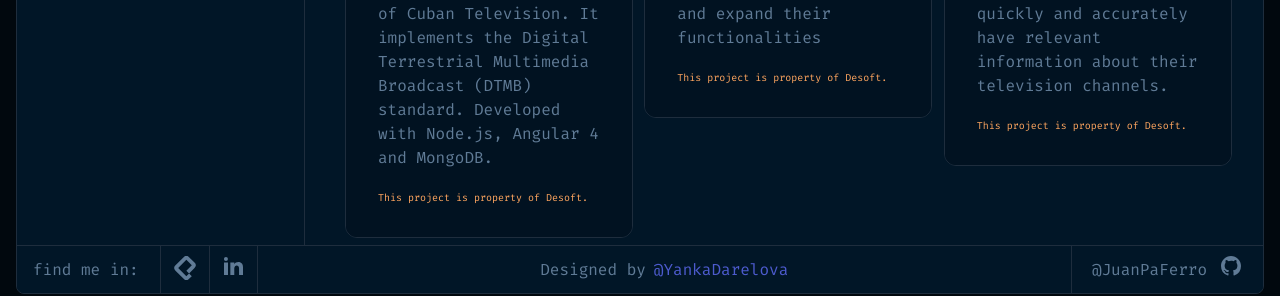
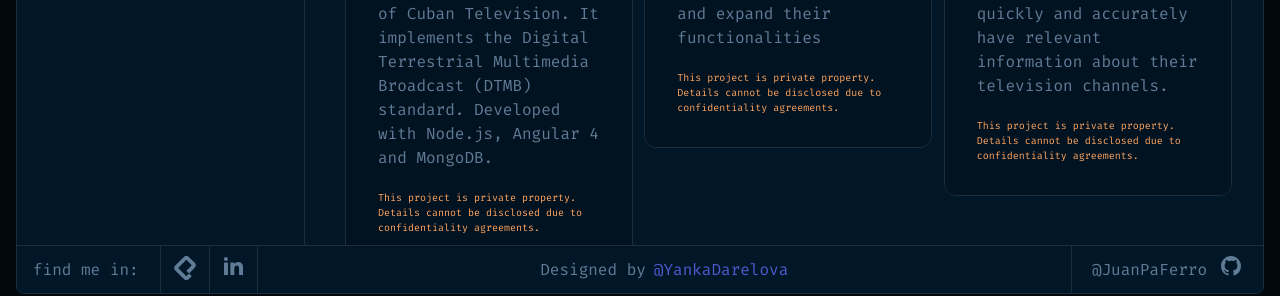
Before and after one commit to JuanPaFerro/portfolio, a Next.js app: page /projects in a window 1280 px wide. Shown: the part 468-764 px from the top of the page. Built offline with nearby package versions, Linux system fonts and the light colour scheme; grey boxes are pictures that could not be loaded.

Commit message:
UI enhancement

```diff
--- a/src/components/Footer/Footer.jsx
+++ b/src/components/Footer/Footer.jsx
@@ -9,7 +9,7 @@ const Footer = () => {
   const router = useRouter();
   return (
     <footer
-      className={`h-12 w-full border-t items-center bg-blue border-t-lines flex justify-between lg:justify-start z-10 lg:absolute bottom-0`}
+      className={`h-12 w-full border-t items-center bg-blue border-t-lines flex justify-between lg:justify-start z-50 lg:absolute bottom-0`}
     >
       <div className="pl-4 lg:flex lg:border-r lg:border-lines lg:h-full lg:items-center lg:w-40">
         <p className="text-label text-gray">find me in:</p>
--- a/src/components/Layout/Layout.jsx
+++ b/src/components/Layout/Layout.jsx
@@ -6,7 +6,7 @@ const Layout = ({ children }) => {
   return (
     <>
       <div className="h-screen w-full p-4 bg-black font-monospace overflow-auto">
-        <div className="w-full border border-lines rounded-lg bg-blue relative overflow-auto">
+        <div className="w-full border border-lines rounded-lg bg-blue relative overflow-scroll">
           <Nav />
           {children}
           <Footer/>
--- a/src/components/ProjectCard/ProjectCard.jsx
+++ b/src/components/ProjectCard/ProjectCard.jsx
@@ -24,7 +24,7 @@ const ProjectCard = ({ project }) => {
         <div className=" flex flex-col p-8 space-y-5 text-label text-gray bg-darker-blue">
           <p className={``}>{project.details}</p>
           {project.link === "" ? (
-            <p className="text-orange text-[10px]">This project is property of Desoft.</p>
+            <p className="text-orange text-[10px]">This project is private property. Details cannot be disclosed due to confidentiality agreements.</p>
           ) : (
             <a href={project.link} target="blank">
               <div className="h-9 w-32 text-snippets text-white flex items-center justify-center rounded-lg cursor-pointer bg-[#1C2B3A] hover:bg-[#263B50]">
--- a/src/pages/api/projects.js
+++ b/src/pages/api/projects.js
@@ -49,15 +49,6 @@ export default function handler(req, res) {
         technologies: ["react", "html", "css", "javascript"],
       },
       {
-        title: "Portfolio",
-        subtitle: "_portfolio",
-        image: "https://i.ibb.co/5vc7wd8/portfolio.png",
-        details:
-          "This portfolio was created using NextJS, a ReactJS based framework and TailwindCSS.",
-        link: "https://portfolio-juanpaferro.vercel.app",
-        technologies: ["react", "html", "css", "javascript", "tailwind", "next"],
-      },
-      {
         title: "TuAmbia Store",
         subtitle: "_tuambia-store",
         image: "https://i.ibb.co/b2HLNQD/Screenshot-2023-01-18-at-9-10-45-PM.png",
@@ -72,6 +63,14 @@ export default function handler(req, res) {
         details: "Backoffice application for the web store TuAmbia.",
         link: "",
         technologies: ["react", "html", "css", "javascript", "mui", "rhf", "react-query"]
+      },
+      {
+        title: "Lit-Data",
+        subtitle: "_lit-data",
+        image: "https://i.ibb.co/XJbJR2w/Screenshot-2024-02-16-at-1-18-13-AM.png",
+        details: "Innovative web application, designed to provide our clients with extended functionalities beyond conventional survey platforms like SurveyMonkey.",
+        link: "",
+        technologies: ["react", "html", "css", "javascript", "next", "rhf", "react-query"],
       }
     ],
   });
--- a/src/pages/projects.jsx
+++ b/src/pages/projects.jsx
@@ -13,7 +13,7 @@ const Projects = () => {
         <div className="flex h-16 w-full pl-6 text-white text-snippets items-center lg:hidden">
           <p>_projects</p>
         </div>
-        <div className="h-auto w-full flex flex-col space-y-1 lg:space-y-0 lg:flex-row">
+        <div className="h-full w-full flex flex-col space-y-1 lg:space-y-0 lg:flex-row pb-12">
           <ProjectsList />
         </div>
       </section>
```
